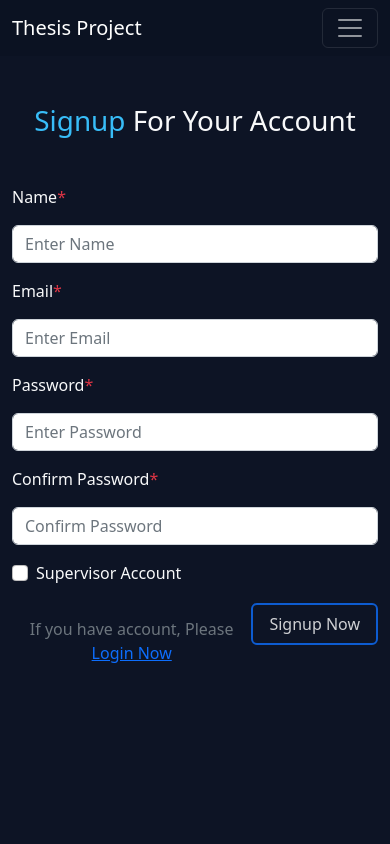
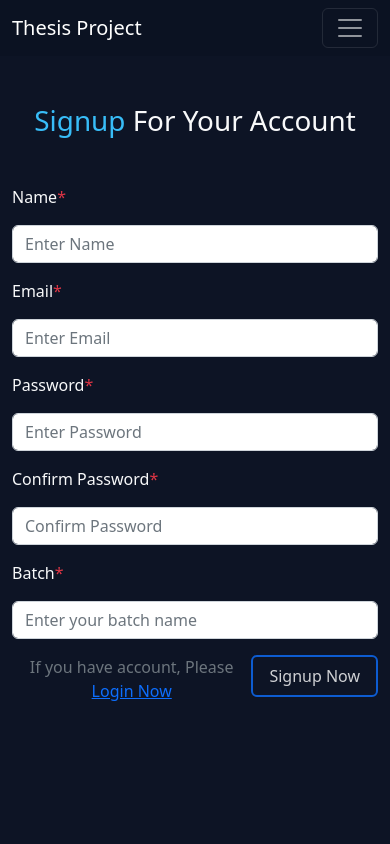
Before and after one commit to Wide-Stars/thesis-project-client, a React (Vite) app: page /register in a window 390 px wide. Shown: the top 844 px of the page. Built offline with nearby package versions, Linux system fonts and the light colour scheme; the HTML template or start-up script is replaced by a standard one.

Commit message:
fix: table view

```diff
--- a/src/App.jsx
+++ b/src/App.jsx
@@ -4,7 +4,7 @@ import Home from './pages/Home';
 import Login from './pages/Login';
 import Register from './pages/Register';
 import ErrPage from './pages/ErrPage';
-import Table from './pages/table';
+import Table from './pages/Table';
 
 import NavBar from './components/NavBar';
 import ProtectedRoute from './components/ProtectedRoute';
--- a/src/components/Form.jsx
+++ b/src/components/Form.jsx
@@ -4,12 +4,13 @@ export const schema = yup.object().shape({
   email: yup.string().email().required('Email is required'),
   password: yup.string().min(8).max(32).required('Password is required'),
   name: yup.string().required('Name is required'),
+  batch: yup.string().required('Batch is required'),
   confirmPassword: yup
     .string()
     .oneOf([yup.ref('password')], 'Passwords must match')
     .required('Confirm Password is required'),
-  isSupervisor: yup.boolean(),
 });
+
 export const schemaLogin = yup.object().shape({
   email: yup.string().email().required(),
   password: yup.string().min(8).max(32).required(),
--- a/src/pages/Register.jsx
+++ b/src/pages/Register.jsx
@@ -26,7 +26,7 @@ const Register = () => {
       const res = await axios.post('http://localhost:3000/api/user/create', {
         name: data.name,
         password: data.password,
-        isSupervisor: data.isSupervisor,
+        batch: data.batch,
         email: data.email,
         avatar: Math.round(Math.random() * 8),
       });
@@ -114,20 +114,20 @@ const Register = () => {
                 />
                 <p className="wrn">{errors.confirmPassword?.message}</p>
               </div>
-              <div className="form-check">
+              <div className="mb-3 col-md-12">
+                <label className="mb-3 text-light">
+                  Batch<span className="text-danger">*</span>
+                </label>
                 <input
-                  className="form-check-input ml-2 "
-                  type="checkbox"
-                  id="isSupervisor"
-                  {...register('isSupervisor')}
+                  type="text"
+                  name="batch"
+                  className="form-control "
+                  placeholder="Enter your batch name"
+                  {...register('batch')}
                 />
-                <label
-                  className="mb-3 text-light form-check-label text-light"
-                  htmlFor="flexCheckDefault"
-                >
-                  Supervisor Account
-                </label>
+                <p className="wrn">{errors.batch?.message}</p>
               </div>
+
               <div className="col-md-12">
                 <button className="btn btn-primary float-end">
                   Signup Now
--- a/src/pages/Table.jsx
+++ b/src/pages/Table.jsx
@@ -1,13 +1,22 @@
 import React, { useState, useEffect } from 'react';
 import axios from 'axios';
+import { Link, useLocation, useNavigate } from 'react-router-dom';
 
 const Table = () => {
+  const { pathname } = useLocation();
+  const navigate = useNavigate();
+
   const [loading, setLoading] = useState(true);
   const [tableData, setTableData] = useState([]);
+
+  console.log(pathname);
+
   const getTable = async () => {
     const token = localStorage.getItem('token');
     const data = await axios.get(
-      `http://localhost:3000/api/post/get/table/project`,
+      `http://localhost:3000/api/post/get/table/${
+        pathname.split('/')[2] === 'project' ? 'project' : 'thesis'
+      }`,
       {
         headers: {
           Authorization: `Bearer ${token}`,
@@ -15,7 +24,7 @@ const Table = () => {
       }
     );
     setTableData(data.data);
-    console.log(data.data);
+
     setLoading(false);
   };
   useEffect(() => {
@@ -46,27 +55,19 @@ const Table = () => {
               </tr>
             </thead>
             <tbody>
-              {/* <tr>
-                <th scope="row">1</th>
-                <td>Larry</td>
-                <td>the Bird</td> <td>Larry</td>
-                <td>the Bird</td>
-                <td>
-                  <button type="button" class="btn btn-outline-success">
-                    visit
-                  </button>
-                </td>
-              </tr> */}
               {tableData.map((item, index) => (
                 <tr>
-                  <th scope="row">{index}</th>
+                  <th scope="row">{item.postedBy?._id}</th>
                   <td>{item.postedBy?.name}</td>
-                  <td>{item?.title}</td> <td>tom</td>
-                  <td>the a</td>
+                  <td>{item?.postedBy.batch}</td> <td>{item.title}</td>
+                  <td>{item.supervisorName}</td>
                   <td>
-                    <button type="button" class="btn btn-outline-success">
+                    <Link
+                      class="btn btn-outline-success"
+                      to={`/post/${item._id}`}
+                    >
                       visit
-                    </button>
+                    </Link>
                   </td>
                 </tr>
               ))}
--- a/vite.config.js
+++ b/vite.config.js
@@ -1,5 +1,6 @@
 import { defineConfig } from 'vite'
 import react from '@vitejs/plugin-react'
+
 
 // https://vitejs.dev/config/
 export default defineConfig({
```
Also changed, not shown: 1 other file (tests, documents, lock files or other folders).
